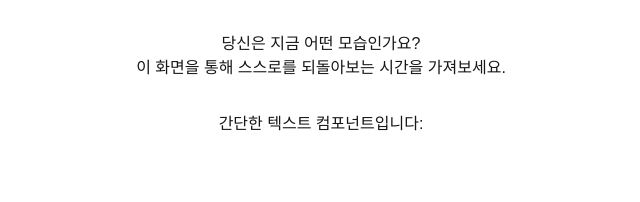
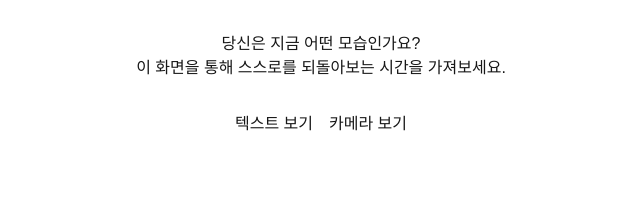
Before and after one commit to spiritstone/intervention-site-test, a Next.js app: page /intervene in a window 1280 px wide. Shown: the top 202 px of the page, without its empty margins (319-959 px from the left). Built offline with nearby package versions, Linux system fonts and the light colour scheme.

Commit message:
feat: add camera/text btn

```diff
--- a/src/app/intervene/page.tsx
+++ b/src/app/intervene/page.tsx
@@ -3,9 +3,12 @@ export const dynamic = "force-dynamic";
 
 import SimpleText from "@/components/SimpleText";
 import NameBanner from "@/components/NameBanner";
-import { Suspense } from "react";
+import { Suspense, useState } from "react";
+import CameraFeed from "@/components/CameraFeed";
 
 export default function IntervenePage() {
+  const [selected, setSelected] = useState<"text" | "camera" | null>(null);
+
   return (
     <main style={{ padding: "2rem", textAlign: "center" }}>
       <h1>당신은 지금 어떤 모습인가요?</h1>
@@ -14,11 +17,23 @@ export default function IntervenePage() {
         <NameBanner />
       </Suspense>
 
+      <div
+        style={{
+          marginTop: "2rem",
+          display: "flex",
+          justifyContent: "center",
+          gap: "1rem",
+        }}
+      >
+        <button onClick={() => setSelected("text")}>텍스트 보기</button>
+        <button onClick={() => setSelected("camera")}>카메라 보기</button>
+      </div>
+
       <div style={{ marginTop: "2rem" }}>
         <Suspense>
-          {" "}
-          <SimpleText />
-        </Suspense>{" "}
+          {selected === "text" && <SimpleText />}
+          {selected === "camera" && <CameraFeed />}
+        </Suspense>
       </div>
     </main>
   );
```
